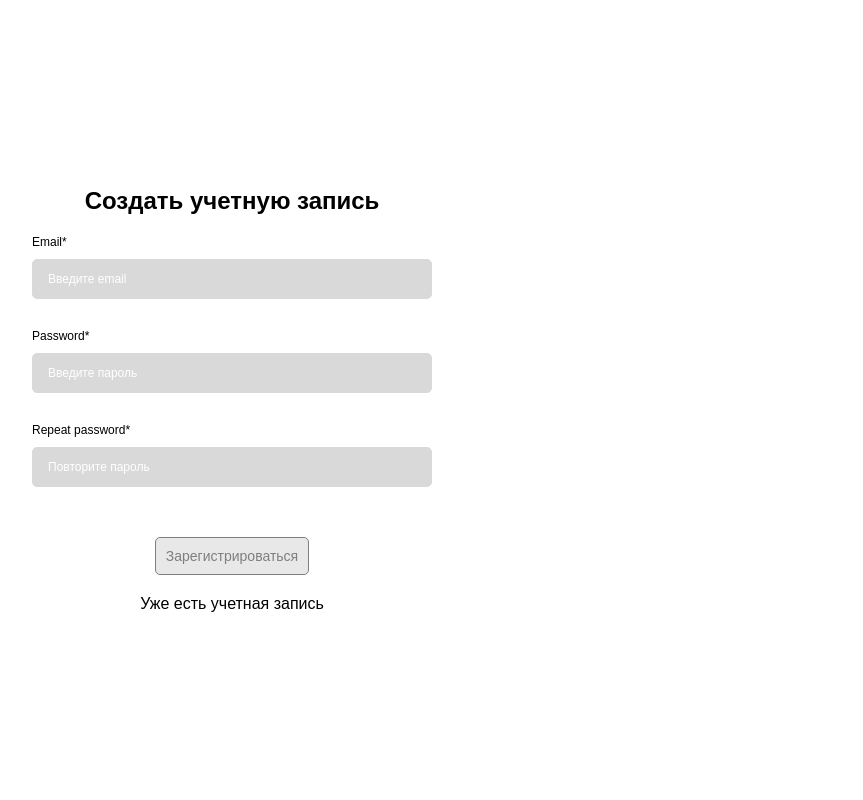
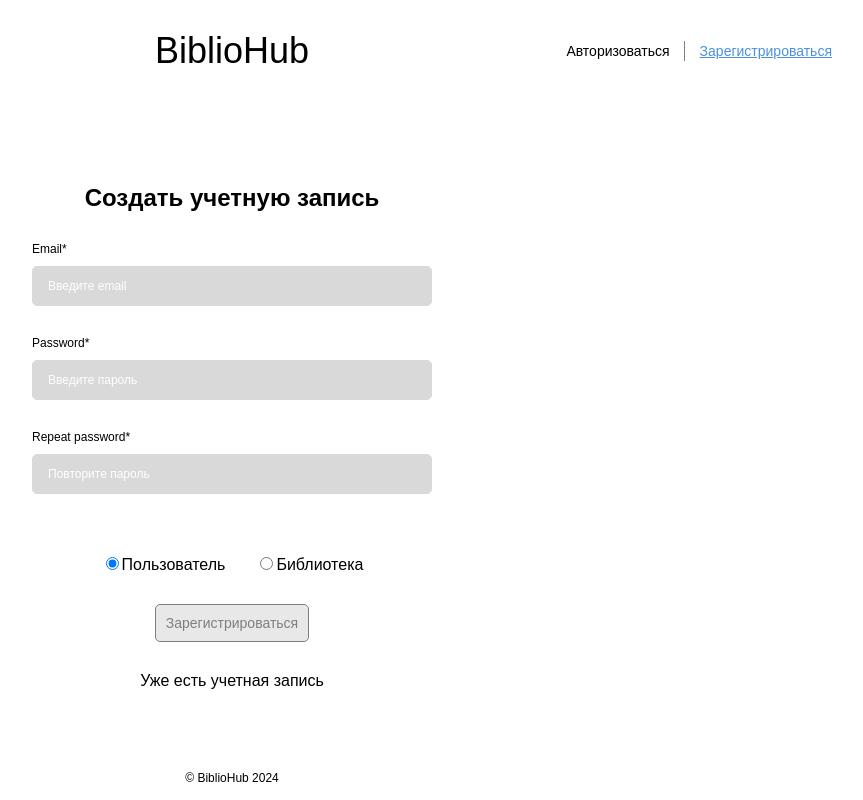
Before and after one commit to Anarchitector/Bibliotheque_frontend, a React (Vite) app in the folder my-app/: page /api/auth/register in a window 1280 px wide. Shown: the whole page, without its empty margins (408-1271 px from the left). Built offline with nearby package versions, Linux system fonts and the light colour scheme; a web font is replaced by a local one.

Commit message:
header & footer

```diff
--- a/my-app/src/App.tsx
+++ b/my-app/src/App.tsx
@@ -1,12 +1,18 @@
-import FormRegistrUser from "components/FormRegistUser/FormRegistrUser"
-import { BrowserRouter, Routes, Route } from "react-router-dom"
+import Layout from "components/Layout/Layout"
+import Home from "pages/Home/Home"
+import UserRegistr from "pages/UserRegistr/UserRegistr"
+import { BrowserRouter, Routes, Route, } from "react-router-dom"
 
 const App = () => {
   return (
     <BrowserRouter>
-     {/* <p>New project</p> */}
-     {/* <p>Home page</p> */}
-     <FormRegistrUser />
+     <Layout>
+      <Routes>
+      <Route path='/' element={<Home />} />
+      <Route path="/api/auth/register" element={<UserRegistr />} />
+      <Route path='*' element='Page not found' />
+      </Routes>
+     </Layout>
     </BrowserRouter>
   )
 }
--- /dev/null
+++ b/my-app/src/components/Footer/Footer.tsx
@@ -0,0 +1,11 @@
+import {FooterComponent, Copyright} from './styles'
+
+function Footer() {
+    return (
+        <FooterComponent>
+            <Copyright>© BiblioHub 2024</Copyright>
+        </FooterComponent>
+    )
+}
+
+export default Footer
--- /dev/null
+++ b/my-app/src/components/Footer/styles.ts
@@ -0,0 +1,17 @@
+import styled from "@emotion/styled"
+
+export const FooterComponent = styled.div`
+  display: flex;
+  flex-direction: column;
+  align-items: center;
+`
+
+export const Copyright = styled.div`
+  font-size: 12px;
+  margin-bottom: 15px;
+
+  @media (max-width: 600px) {
+    font-size: 10px;
+    margin-bottom: 10px;
+  }
+`
--- a/my-app/src/components/FormRegistUser/FormRegistrUser.tsx
+++ b/my-app/src/components/FormRegistUser/FormRegistrUser.tsx
@@ -8,10 +8,29 @@ import {
   FormTitle,
   InputForm,
   LinkComponent,
+  RadioBatComponent
 } from "./styles"
 import { REGISTR_FORM_NAMES, LoginFormValues } from "./types"
+import { useState } from "react"
+import { useNavigate } from "react-router-dom"
 
 function FormRegistrUser() {
+  // обработка линки на радиобаттом //
+  // Устанавливаем начальное состояние с первым выбранным радио
+  const [selectedOption, setSelectedOption] = useState("user")
+  const navigate = useNavigate() // Получаем доступ к истории для навигации
+
+  const handleRadioChange = (event: React.ChangeEvent<HTMLInputElement>) => {
+    const { value } = event.target
+    setSelectedOption(value)
+
+    if (value === "library") {
+      // Переход на другую страницу при выборе опции 'library'
+      navigate("/api/bibliotek/register")
+    }
+  }
+  // ------------------- //
+
   const schema = Yup.object().shape({
     [REGISTR_FORM_NAMES.EMAIL]: Yup.string()
       .required("Поле email обязательно для заполнения")
@@ -26,28 +45,37 @@ function FormRegistrUser() {
         /[!@#$%^&*(),.?":{}|<>]/,
         "Пароль должен содержать хотя бы один специальный символ",
       ),
-      [REGISTR_FORM_NAMES.REPEAT_PASSWORD]: Yup.string()
-      .oneOf([Yup.ref(REGISTR_FORM_NAMES.PASSWORD), undefined], "Пароли должны совпадать")
-      .required("Поле обязательно для заполнения и оно должно совпадать с вашим паролем"),
+    [REGISTR_FORM_NAMES.REPEAT_PASSWORD]: Yup.string()
+      .oneOf(
+        [Yup.ref(REGISTR_FORM_NAMES.PASSWORD), undefined],
+        "Пароли должны совпадать",
+      )
+      .required(
+        "Поле обязательно для заполнения и оно должно совпадать с вашим паролем",
+      ),
   })
 
   const formik = useFormik({
     initialValues: {
-      [REGISTR_FORM_NAMES.EMAIL]: '',
-      [REGISTR_FORM_NAMES.PASSWORD]: '',
-      [REGISTR_FORM_NAMES.REPEAT_PASSWORD]: '',
+      [REGISTR_FORM_NAMES.EMAIL]: "",
+      [REGISTR_FORM_NAMES.PASSWORD]: "",
+      [REGISTR_FORM_NAMES.REPEAT_PASSWORD]: "",
     } as LoginFormValues,
     validationSchema: schema,
     // validateOnChange: true,
     // validateOnMount: true,
-    onSubmit: (values) => {
+    onSubmit: values => {
       console.log(values)
     },
   })
 
   return (
     // <FormRegistContainer action="/submit-form" method="POST">
-    <FormRegistContainer action="/submit-form" method="POST" onSubmit={formik.handleSubmit}>
+    <FormRegistContainer
+      action="/submit-form"
+      method="POST"
+      onSubmit={formik.handleSubmit}
+    >
       <FormTitle>Создать учетную запись</FormTitle>
       <InputForm>
         <Input
@@ -78,8 +106,34 @@ function FormRegistrUser() {
           error={formik.errors[REGISTR_FORM_NAMES.REPEAT_PASSWORD]}
         />
       </InputForm>
-      <Button name="Зарегистрироваться" type="submit" disabled={!formik.isValid || !formik.dirty} />
-      <LinkComponent href="#">Уже есть учетная запись</LinkComponent>
+      <RadioBatComponent>
+        <label>
+          <input
+            type="radio"
+            value="user"
+            name="userType"
+            checked={selectedOption === "user"}
+            onChange={handleRadioChange}
+          />
+          Пользователь
+        </label>
+        <label>
+          <input
+            type="radio"
+            value="library"
+            name="userType"
+            checked={selectedOption === "library"}
+            onChange={handleRadioChange}
+          />
+          Библиотека
+        </label>
+      </RadioBatComponent>
+      <Button
+        name="Зарегистрироваться"
+        type="submit"
+        disabled={!formik.isValid || !formik.dirty}
+      />
+      <LinkComponent href="/api/auth/login">Уже есть учетная запись</LinkComponent>
     </FormRegistContainer>
   )
 }
--- a/my-app/src/components/FormRegistUser/styles.ts
+++ b/my-app/src/components/FormRegistUser/styles.ts
@@ -3,16 +3,31 @@ import styled from "@emotion/styled"
 export const FormRegistContainer = styled.form`
   display: flex;
   flex-direction: column;
-  gap: 20px;
+  gap: 30px;
   align-items: center;
+
+  @media (max-width: 600px) {
+    width: 100%;
+    padding: 0 15px;
+    gap: 20px;
+  }
 `
 
-export const FormTitle = styled.h2``
+export const FormTitle = styled.h2`
+  @media (max-width: 600px) {
+    font-size: 20px;
+  }
+`
 
 export const InputForm = styled.div`
   display: flex;
   flex-direction: column;
   width: 400px;
+
+  @media (max-width: 600px) {
+    width: 100%;
+    padding: 0 10px; /* Немного сдвигаем контент, чтобы не прилипал к краям экрана */
+  }
 `
 
 export const LinkComponent = styled.a`
@@ -24,4 +39,18 @@ export const LinkComponent = styled.a`
     text-decoration: underline; /* Добавляет подчеркивание при наведении */
     color: #4a90e2; /* Замените на нужный цвет */
   }
+
+  @media (max-width: 600px) {
+    font-size: 14px;
+  }
 `
+
+export const RadioBatComponent = styled.div`
+  display: flex;
+  gap: 30px;
+
+  @media (max-width: 600px) {
+    flex-direction: column;
+    gap: 15px;
+  }
+`
--- /dev/null
+++ b/my-app/src/components/Header/Header.tsx
@@ -0,0 +1,52 @@
+import { useState } from "react"
+import {
+  HeaderComponent,
+  Logo,
+  LogoLink,
+  StyledNavLink,
+  NavContainer,
+  HamburgerButton,
+  MobileMenuContainer,
+  CloseButton,
+  MobileMenu,
+  MobileStyledNavLink,
+} from "./styles"
+
+function Header() {
+  const [isMenuOpen, setIsMenuOpen] = useState(false)
+
+  const toggleMenu = () => {
+    setIsMenuOpen(!isMenuOpen)
+  }
+
+  return (
+    <HeaderComponent>
+      <LogoLink to="/">
+        <Logo>BiblioHub</Logo>
+      </LogoLink>
+      <NavContainer>
+        <StyledNavLink to="/api/auth/login">Авторизоваться</StyledNavLink>
+        <StyledNavLink to="/api/auth/register">
+          Зарегистрироваться
+        </StyledNavLink>
+      </NavContainer>
+      <HamburgerButton onClick={toggleMenu}>
+        <span></span>
+        <span></span>
+        <span></span>
+      </HamburgerButton>
+      {isMenuOpen && (
+        <MobileMenuContainer>
+          <CloseButton onClick={toggleMenu}>×</CloseButton>
+          <MobileMenu>
+            <MobileStyledNavLink to='/"' onClick={toggleMenu}>Главная страница</MobileStyledNavLink>
+            <MobileStyledNavLink to='/api/auth/login"' onClick={toggleMenu}>Авторизоваться</MobileStyledNavLink>
+            <MobileStyledNavLink to='/api/auth/register' onClick={toggleMenu}>Зарегистрироваться</MobileStyledNavLink>
+          </MobileMenu>
+        </MobileMenuContainer>
+      )}
+    </HeaderComponent>
+  )
+}
+
+export default Header
--- /dev/null
+++ b/my-app/src/components/Header/styles.ts
@@ -0,0 +1,151 @@
+import styled from "@emotion/styled"
+import { Link, NavLink } from "react-router-dom"
+
+// Основной контейнер заголовка
+export const HeaderComponent = styled.header`
+  display: flex;
+  align-items: center; // Центрирует элементы по вертикали
+  justify-content: center; // Центрирует элементы по горизонтали
+  padding: 0 30px; // Отступы по бокам
+  margin: 30px 0; // Вертикальный отступ
+  position: relative; // Необходим для абсолютного позиционирования элементов внутри
+  width: 100%;
+  margin-left: auto;
+  margin-right: auto; // Центрирует HeaderComponent по горизонтали в родительском контейнере
+`
+
+// Логотип
+export const Logo = styled.div`
+  font-size: 36px;
+  font-weight: 400;
+  text-align: center; // Центрирует текст в логотипе
+`
+
+// Ссылка на логотип
+export const LogoLink = styled(Link)`
+  text-decoration: none;
+  color: black;
+  display: flex;
+  justify-content: center; // Центрирует логотип внутри ссылки
+  flex-grow: 1; // Позволяет логотипу занимать оставшееся пространство
+`
+
+// Навигационное меню
+export const NavContainer = styled.nav`
+  display: flex;
+  gap: 10px; // Отступы между ссылками
+  position: absolute; // Абсолютное позиционирование для размещения справа
+  right: 30px; // Отступ справа
+
+  @media (max-width: 1000px) {
+    display: none; /* Скрыть навигацию при уменьшении экрана */
+  }
+`
+
+// Ссылки навигации
+export const StyledNavLink = styled(NavLink)`
+  text-decoration: none;
+  font-size: 14px;
+  color: black;
+  position: relative;
+  padding: 0 10px;
+
+  &:hover {
+    text-decoration: underline; /* Добавляет подчеркивание при наведении */
+    color: #4a90e2; /* Замените на нужный цвет */
+  }
+
+  &.active {
+    color: #4a90e2; // Цвет для активной ссылки
+    text-decoration: underline; /* Добавляет подчеркивание при наведении */
+  }
+
+  // Псевдоэлемент для горизонтальной линии
+  &:not(:last-child)::after {
+    content: "";
+    position: absolute;
+    right: -5px; /* смещает линию вправо от текста */
+    top: 50%;
+    transform: translateY(-50%);
+    width: 1px;
+    height: 20px;
+    background-color: grey;
+  }
+`
+
+// Ссылки навигации в мобильном меню
+export const MobileStyledNavLink = styled(NavLink)`
+  text-decoration: none;
+  font-size: 14px;
+  color: black;
+  position: relative;
+  padding: 0 10px;
+
+
+  &:hover {
+    text-decoration: underline; /* Добавляет подчеркивание при наведении */
+    color: #4a90e2; /* Замените на нужный цвет */
+  }
+
+  &.active {
+    color: #4a90e2; // Цвет для активной ссылки
+    text-decoration: underline; /* Добавляет подчеркивание при наведении */
+  }
+`
+
+// Сендвич бар для мобильного меню
+export const HamburgerButton = styled.div`
+  display: none;
+  flex-direction: column;
+  cursor: pointer;
+
+  span {
+    background: black;
+    border-radius: 2px;
+    height: 2px;
+    margin: 4px;
+    width: 25px;
+  }
+
+  @media (max-width: 1000px) {
+    display: flex; /* Показать кнопку при уменьшении экрана */
+  }
+`
+
+//  Мобильное меню
+export const MobileMenuContainer = styled.div`
+  position: fixed;
+  top: 0;
+  right: 0;
+  width: 100%;
+  height: 100%;
+  background: rgba(0, 0, 0, 0.7);
+  display: flex;
+  flex-direction: column;
+  align-items: center;
+  justify-content: center;
+  z-index: 1000;
+`
+
+export const MobileMenu = styled.div`
+  background: #F5F5F5;
+  width: 80%;
+  max-width: 300px;
+  padding: 30px;
+  display: flex;
+  flex-direction: column;
+  align-items: flex-start;
+  gap: 20px;
+  border-radius: 5px;
+`
+
+export const CloseButton = styled.button`
+  background: none;
+  border: none;
+  font-size: 36px;
+  color: white;
+  position: absolute;
+  top: 20px;
+  right: 20px;
+  cursor: pointer;
+`
--- /dev/null
+++ b/my-app/src/components/Layout/Layout.tsx
@@ -0,0 +1,16 @@
+import Footer from "components/Footer/Footer"
+import Header from "components/Header/Header"
+import { LayoutProps } from "./types"
+import { LayoutComponent, Main } from "./styles"
+
+function Layout({ children }: LayoutProps) {
+  return (
+    <LayoutComponent>
+      <Header />
+      <Main>{children}</Main>
+      <Footer />
+    </LayoutComponent>
+  )
+}
+
+export default Layout
--- /dev/null
+++ b/my-app/src/components/Layout/styles.ts
@@ -0,0 +1,17 @@
+import styled from "@emotion/styled";
+
+export const LayoutComponent = styled.div`
+  display: flex;
+  flex-direction: column;
+  width: 100%;
+  flex: 1;
+`
+
+export const Main = styled.main`
+  display: flex;
+  flex-direction: column;
+  align-items: center;
+  justify-content: center;
+  flex: 1;
+  width: 100%;
+`
--- /dev/null
+++ b/my-app/src/components/Layout/types.ts
@@ -0,0 +1,5 @@
+import { ReactNode } from "react";
+
+export interface LayoutProps {
+    children?: ReactNode
+}
--- /dev/null
+++ b/my-app/src/pages/Home/Home.tsx
@@ -0,0 +1,5 @@
+function Home() {
+    return <>Home page</>
+}
+
+export default Home
--- /dev/null
+++ b/my-app/src/pages/UserRegistr/UserRegistr.tsx
@@ -0,0 +1,7 @@
+import FormRegistrUser from "components/FormRegistUser/FormRegistrUser";
+
+function UserRegistr() {
+    return <FormRegistrUser />
+}
+
+export default UserRegistr
```
